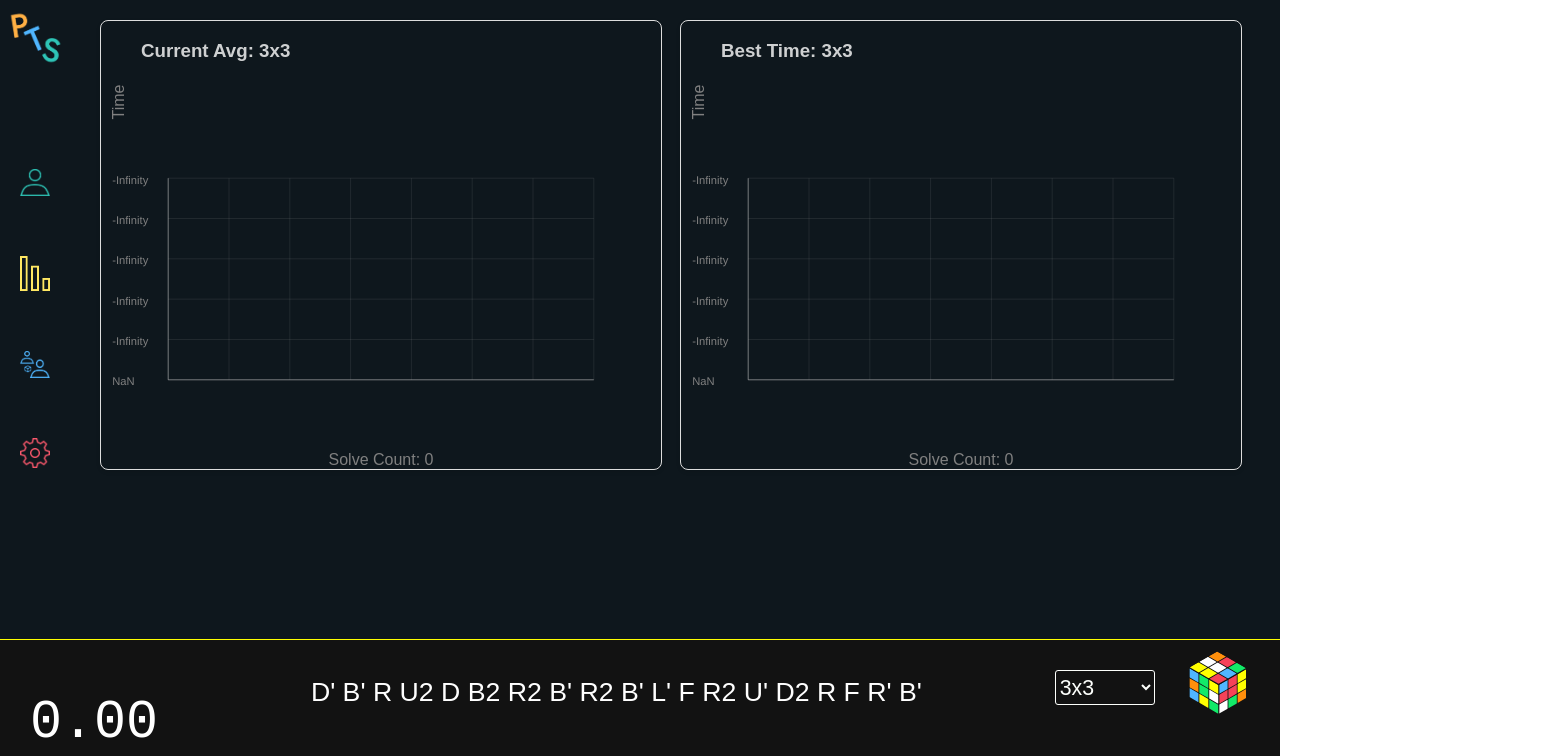
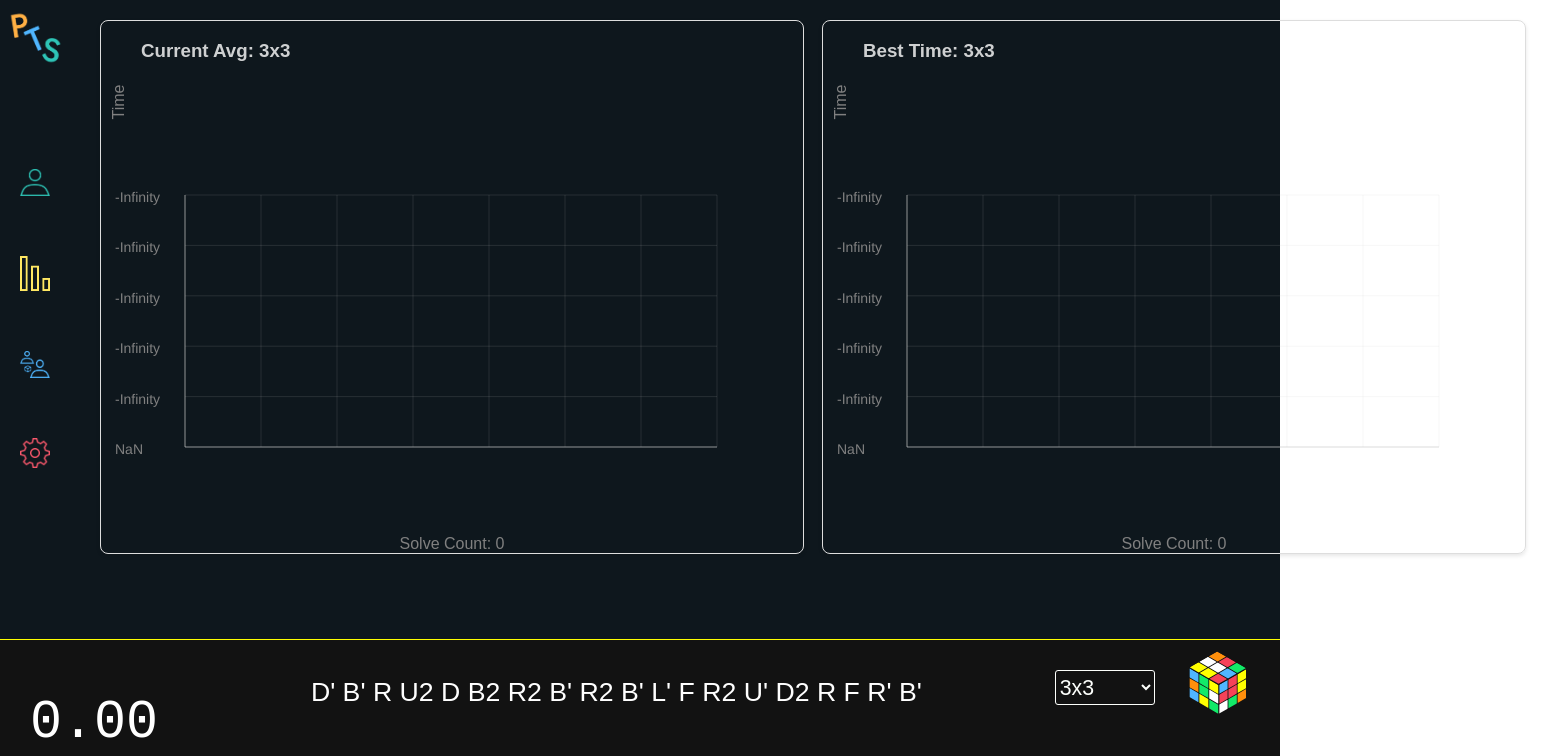
Before and after one commit to samdeaconprojects/peelthestickers, a React (Create React App) app: page /stats in a window 1280 px wide. Shown: the top 756 px of the page, 1564 px wide, since content can reach past the window. Built offline with nearby package versions, Linux system fonts and the light colour scheme; a web font is replaced by a local one.

Commit message:
line chart upgrades

```diff
--- a/src/components/Stats/LineChart.js
+++ b/src/components/Stats/LineChart.js
@@ -3,19 +3,32 @@
 import Label from "./AxisLabel";
 import ChartTitle from "./ChartTitle";
 import './Stats.css';
-import {formatTime, calculateAverage, getOveralls, calculateAverageOfFive, calculateBestAverageOfFive} from '../TimeList/TimeUtils';
+import { formatTime, calculateAverage, getOveralls, calculateAverageOfFive, calculateBestAverageOfFive, calculateAverageForGraph } from '../TimeList/TimeUtils';
 
-function LineChart({times, title}) {
+function LineChart({ times, title }) {
+  const minTime = Math.min(...times);
+  const maxTime = Math.max(...times);
+  const averageTime = calculateAverageForGraph(times);
+
+  const getColor = (time) => {
+    const ratio = (time - minTime) / (maxTime - minTime);
+    if (time <= averageTime) {
+      return `rgb(${255 * ratio}, 255, ${0})`; // Green to Yellow
+    } else {
+      return `rgb(255, ${255 * (1 - ratio)}, 0)`; // Yellow to Red
+    }
+  };
 
   const data = times.map((time, index) => ({
     label: `${index + 1}`, // Creating a label with the solve number
     x: index, // x-coordinate as the index
-        y: parseFloat(formatTime(time).replace(':', '.')) // Convert formatted time to a float for y-coordinate
+    y: parseFloat(formatTime(time).replace(':', '.')), // Convert formatted time to a float for y-coordinate
+    color: getColor(time), // Assign a color based on the time
+    time: formatTime(time) // Include the formatted time for the tooltip
   }));
 
   const solveCountText = "Solve Count: " + times.length;
 
-    // Component logic can go here
   const styles = {
     chartComponentsContainer: {
       display: 'grid', gridTemplateColumns: 'max-content 700px', alignItems: 'center'
@@ -25,14 +38,14 @@
 
   return (
     <div className='lineChart'>
-            <div styles={styles.chartComponentsContainer}/>
+      <div style={styles.chartComponentsContainer} />
       <div className='chartTitle'>
-        <ChartTitle text={title}/>
+        <ChartTitle text={title} />
       </div>
-      <Label text="Time" rotate/>
+      <Label text="Time" rotate />
       <div style={styles.chartWrapper}>
         <LineChartBuilder
-        width={500 }
+          width={500}
           height={300}
           data={data}
           horizontalGuides={5}
@@ -40,8 +53,8 @@
           verticalGuides={7}
         />
       </div>
-      <div/>
-      <Label text={solveCountText}/>
+      <div />
+      <Label text={solveCountText} />
     </div>
   );
 }
--- a/src/components/Stats/LineChartBuilder.js
+++ b/src/components/Stats/LineChartBuilder.js
@@ -1,4 +1,4 @@
-import React from "react";
+import React, { useState } from "react";
 import PropTypes from "prop-types";
 
 const STROKE = 1;
@@ -11,6 +11,7 @@
   verticalGuides: numberOfVerticalGuides,
   precision
 }) => {
+  const [tooltip, setTooltip] = useState({ visible: false, x: 0, y: 0, time: '' });
   const FONT_SIZE = width / 50;
   const maximumXFromData = Math.max(...data.map(e => e.x));
   const maximumYFromData = Math.max(...data.map(e => e.y));
@@ -142,7 +143,17 @@
     });
   };
 
+  const handleMouseOver = (event, time) => {
+    const { clientX, clientY } = event;
+    setTooltip({ visible: true, x: clientX, y: clientY, time });
+  };
+
+  const handleMouseOut = () => {
+    setTooltip({ visible: false, x: 0, y: 0, time: '' });
+  };
+
   return (
+    <div style={{ position: 'relative' }}>
       <svg
         viewBox={`0 0 ${width} ${height}`}
         //style={{ border: "0.5px solid #ccc" }}
@@ -154,14 +165,46 @@
         {numberOfVerticalGuides && <VerticalGuides />}
         <HorizontalGuides />
 
-
         <polyline
           fill="none"
           stroke="#00FFFF"
           strokeWidth={STROKE}
           points={points}
         />
+        {data.map((element, index) => {
+          const x = (element.x / maximumXFromData) * chartWidth + padding;
+          const y =
+            chartHeight - (element.y / maximumYFromData) * chartHeight + padding;
+          return (
+            <circle
+              key={index}
+              cx={x}
+              cy={y}
+              r={5} // Radius of the circle
+              fill={element.color} // Color of the circle
+              onMouseOver={(e) => handleMouseOver(e, element.time)}
+              onMouseOut={handleMouseOut}
+            />
+          );
+        })}
       </svg>
+      {tooltip.visible && (
+        <div
+          style={{
+            position: 'absolute',
+            left: tooltip.x - 100,
+            top: tooltip.y - 100,
+            backgroundColor: 'rgba(0, 0, 0, 0.75)',
+            color: 'white',
+            padding: '5px',
+            borderRadius: '5px',
+            pointerEvents: 'none'
+          }}
+        >
+          {tooltip.time}
+        </div>
+      )}
+    </div>
   );
 };
 
@@ -177,7 +220,9 @@
   data: PropTypes.arrayOf(
     PropTypes.shape({
       value: PropTypes.number,
-      label: PropTypes.string
+      label: PropTypes.string,
+      color: PropTypes.string,
+      time: PropTypes.string
     })
   ).isRequired,
   height: PropTypes.number,
--- a/src/components/TimeList/TimeUtils.js
+++ b/src/components/TimeList/TimeUtils.js
@@ -14,6 +14,17 @@
 
     return formattedTime;
   };
+
+  // TimeUtils.js
+export const calculateAverageForGraph = (times) => {
+  if (!times || times.length === 0) {
+    return 0;
+  }
+
+  const sum = times.reduce((total, time) => total + time, 0);
+  return sum / times.length;
+};
+
 
 export  const calculateAverage = (timesArray, removeMinMax) => {
     console.log("Original timesArray: " + timesArray);
```
Lines whose indentation alone changed are shown as unchanged.
